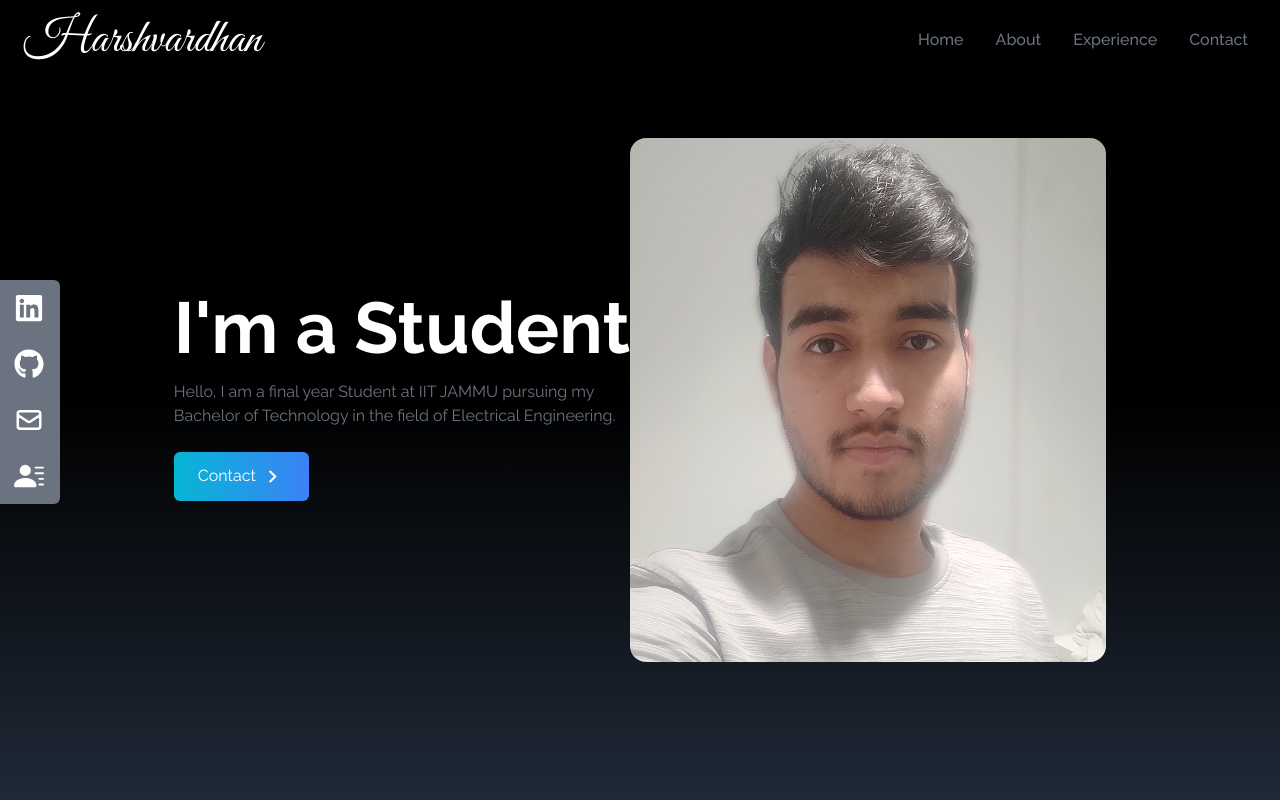
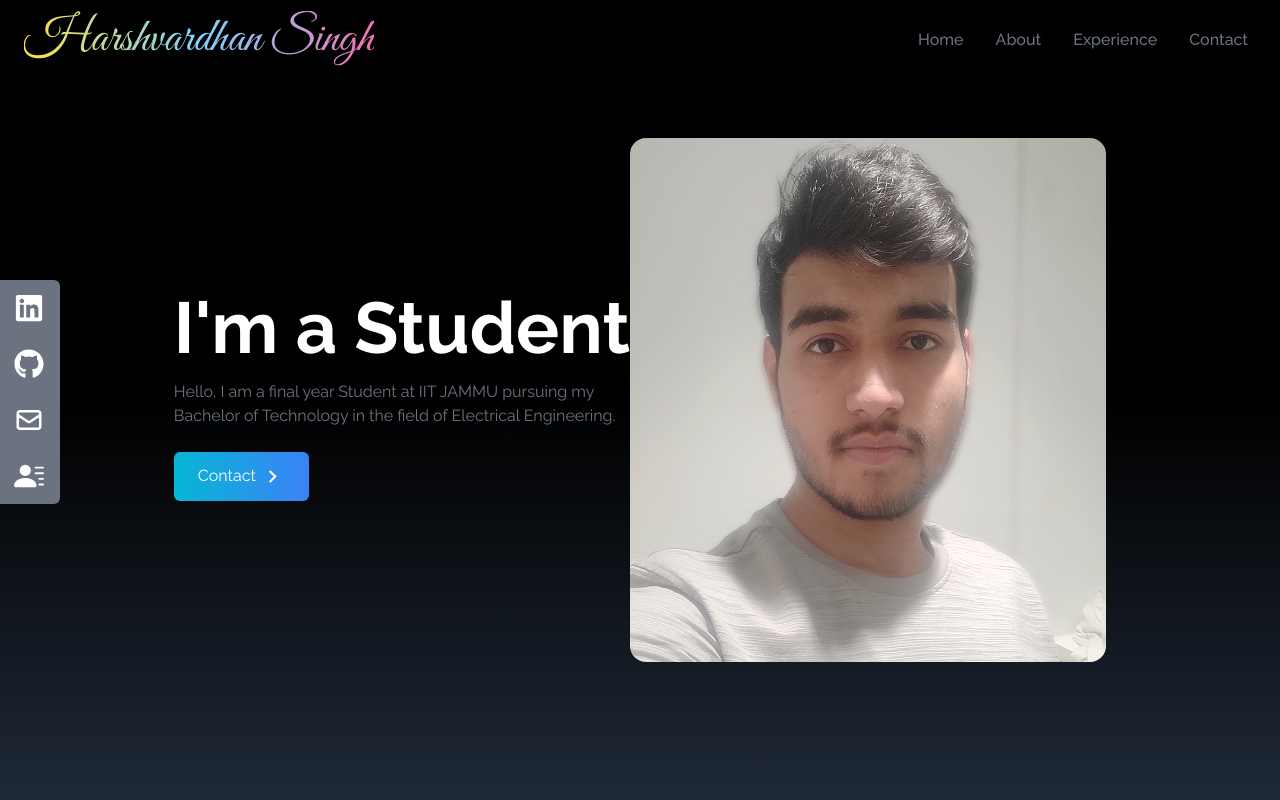
Before and after one commit to hsrajawat2002/my-portfolio-v1, a React (Create React App) app: page / in a window 1280 px wide. Shown: the top 800 px of the page. Built offline with nearby package versions, Linux system fonts and the light colour scheme.

Commit message:
changes in navbar signature name

```diff
--- a/src/components/NavBar.jsx
+++ b/src/components/NavBar.jsx
@@ -1,6 +1,10 @@
 import React, { useState } from "react";
 import { FaBars, FaTimes } from "react-icons/fa";
 import { Link } from "react-scroll";
+
+const hstyle={
+  lineHeight:1.2,
+}
 
 const NavBar = () => {
   const [nav, setNav] = useState(false);
@@ -29,9 +33,11 @@ const NavBar = () => {
   ];
 
   return (
-    <div className="flex justify-between items-center w-full h-20 px-4 text-white bg-black fixed">
+    <div className="flex justify-between items-center w-full h-20 px-4 text-white bg-black fixed ">
       <div>
-        <h1 className="text-5xl font-signature ml-2">Harshvardhan</h1>
+        <h1 className="text-5xl  font-signature ml-2
+        bg-gradient-to-r from-yellow-300 via-sky-300 to-pink-400 inline-block text-transparent
+        bg-clip-text" style={hstyle}>Harshvardhan Singh</h1>
       </div>
 
       <ul className="hidden md:flex">
```
